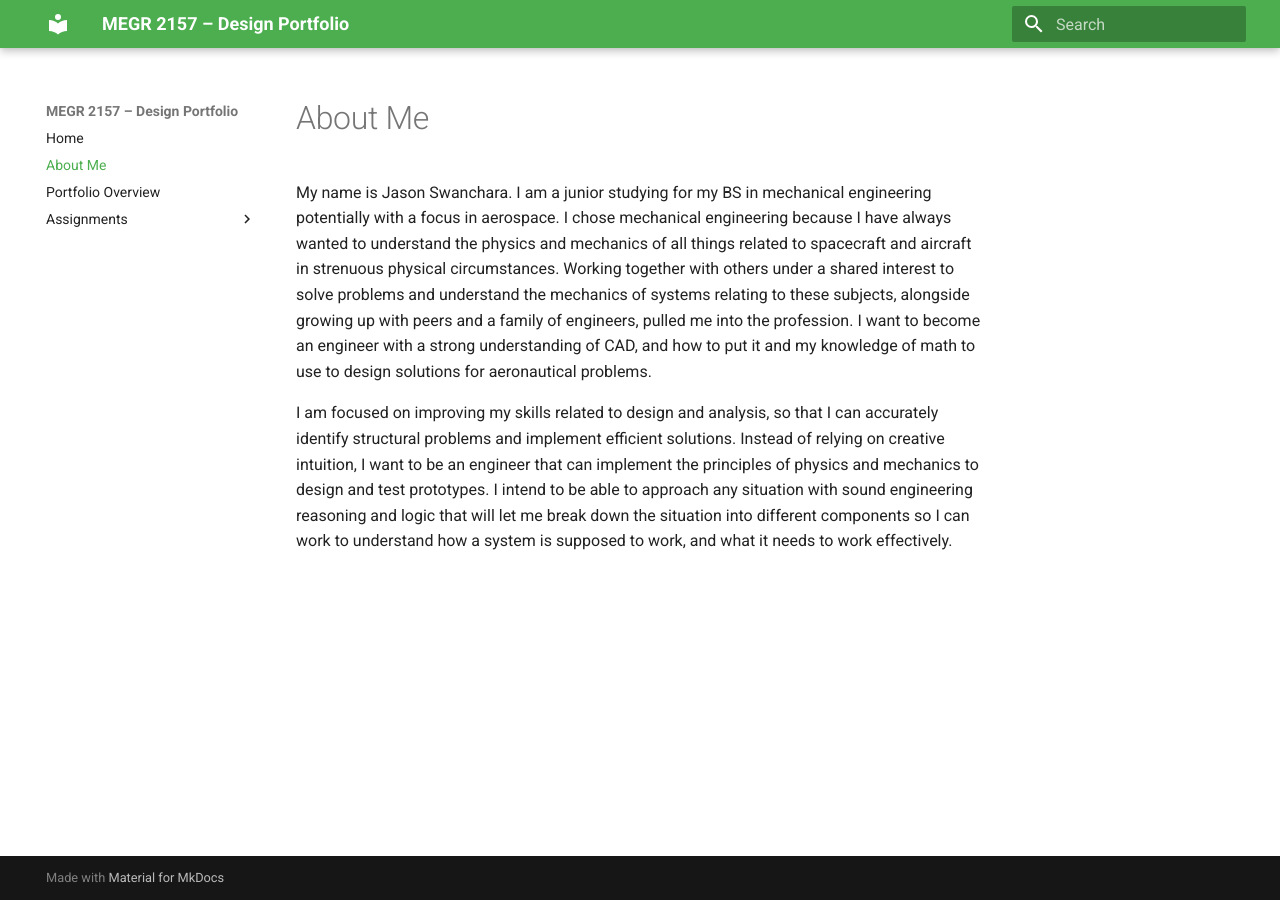
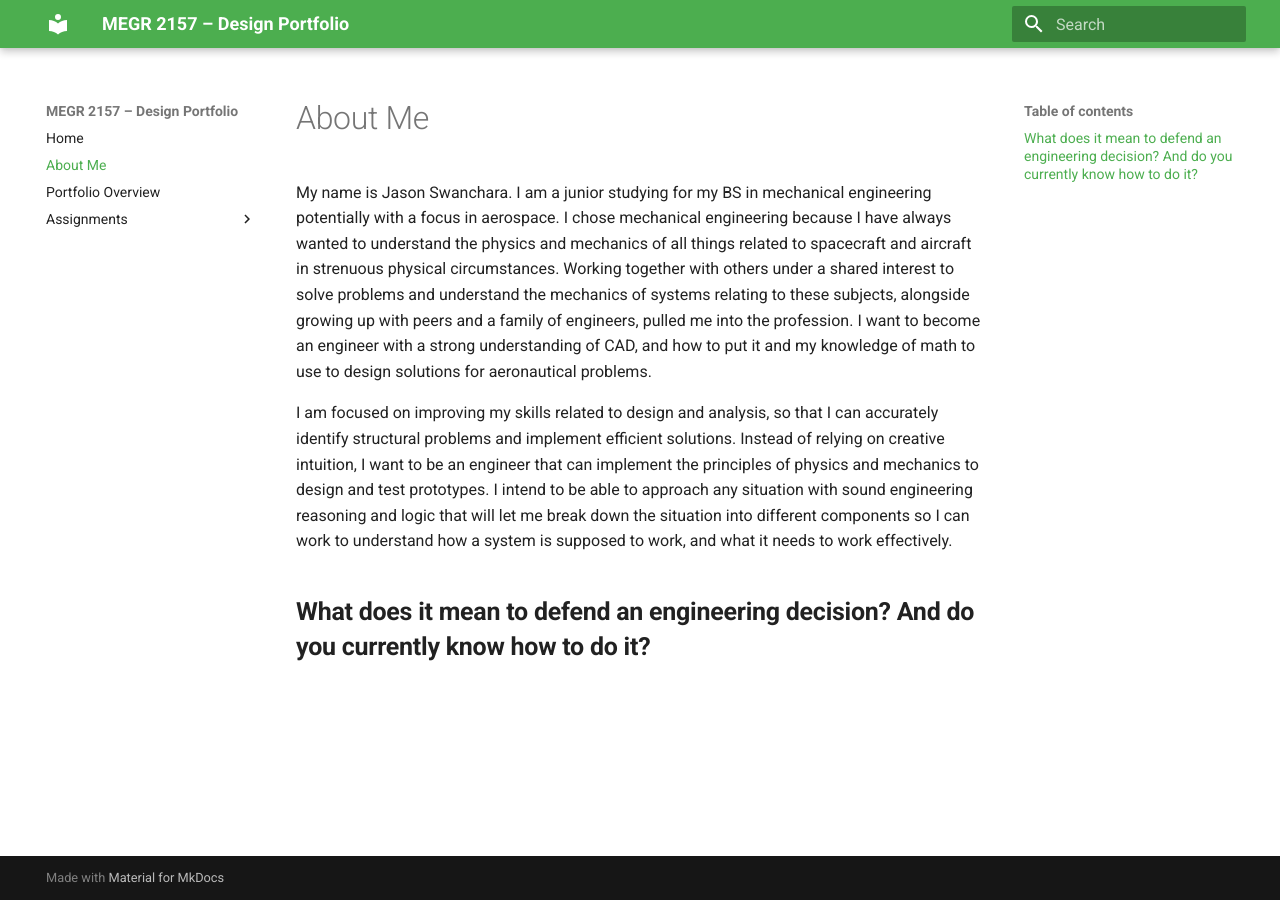
Before and after one commit to Jmswanchara/megr2156-portfolio, an MkDocs documentation site: the page built from docs/aboutme/index.md, in a window 1280 px wide. Built offline with MkDocs 1.6.1 and Material for MkDocs 9.7.7, drawn with Linux system fonts in a browser that asks for light colours.

Commit message:
Enhance 'About Me' with engineering decision discussion
Added a section on defending engineering decisions.

```diff
--- a/docs/aboutme/index.md
+++ b/docs/aboutme/index.md
@@ -2,3 +2,5 @@
 My name is Jason Swanchara.  I am a junior studying for my BS in mechanical engineering potentially with a focus in aerospace.  I chose mechanical engineering because I have always wanted to understand the physics and mechanics of all things related to spacecraft and aircraft in strenuous physical circumstances.  Working together with others under a shared interest to solve problems and understand the mechanics of systems relating to these subjects, alongside growing up with peers and a family of engineers, pulled me into the profession.  I want to become an engineer with a strong understanding of CAD, and how to put it and my knowledge of math to use to design solutions for aeronautical problems.
 
 I am focused on improving my skills related to design and analysis, so that I can accurately identify structural problems and implement efficient solutions.  Instead of relying on creative intuition, I want to be an engineer that can implement the principles of physics and mechanics to design and test prototypes.  I intend to be able to approach any situation with sound engineering reasoning and logic that will let me break down the situation into different components so I can work to understand how a system is supposed to work, and what it needs to work effectively.
+
+##**What does it mean to defend an engineering decision? And do you currently know how to do it?**
```
